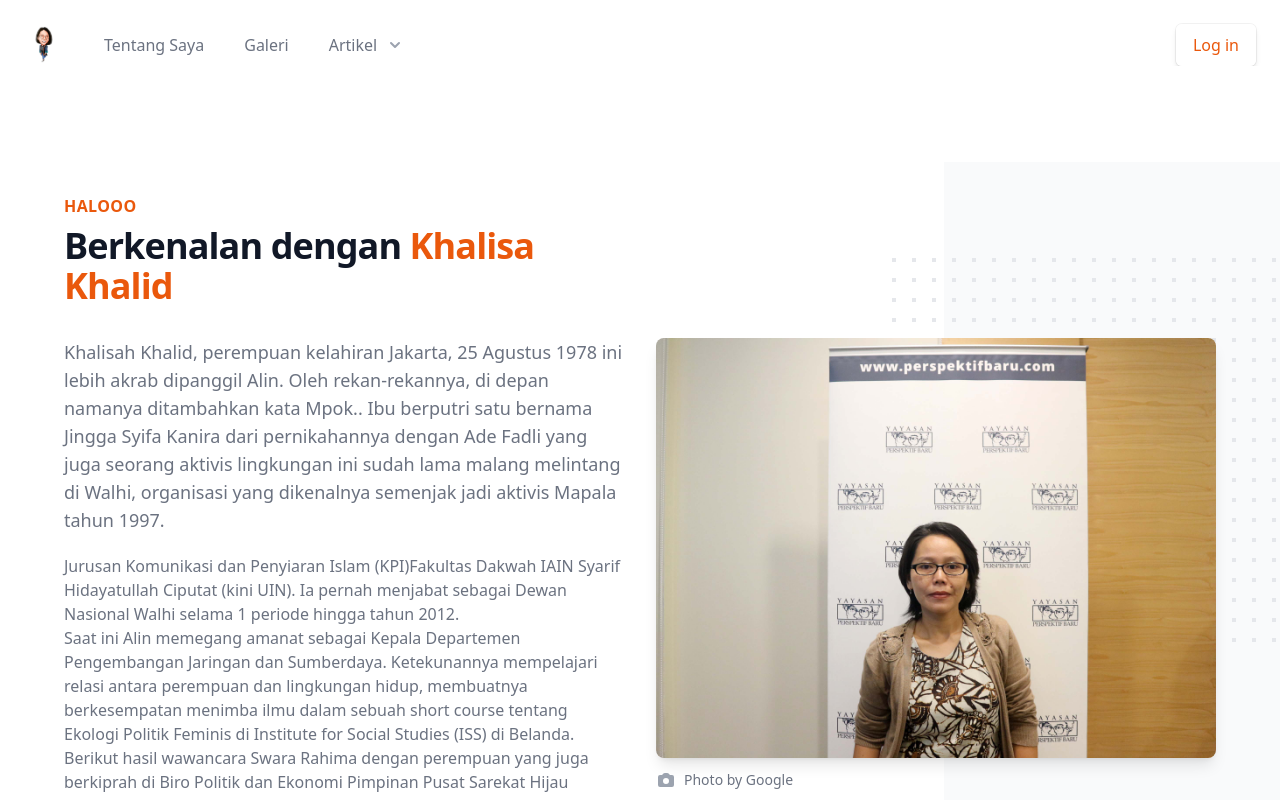
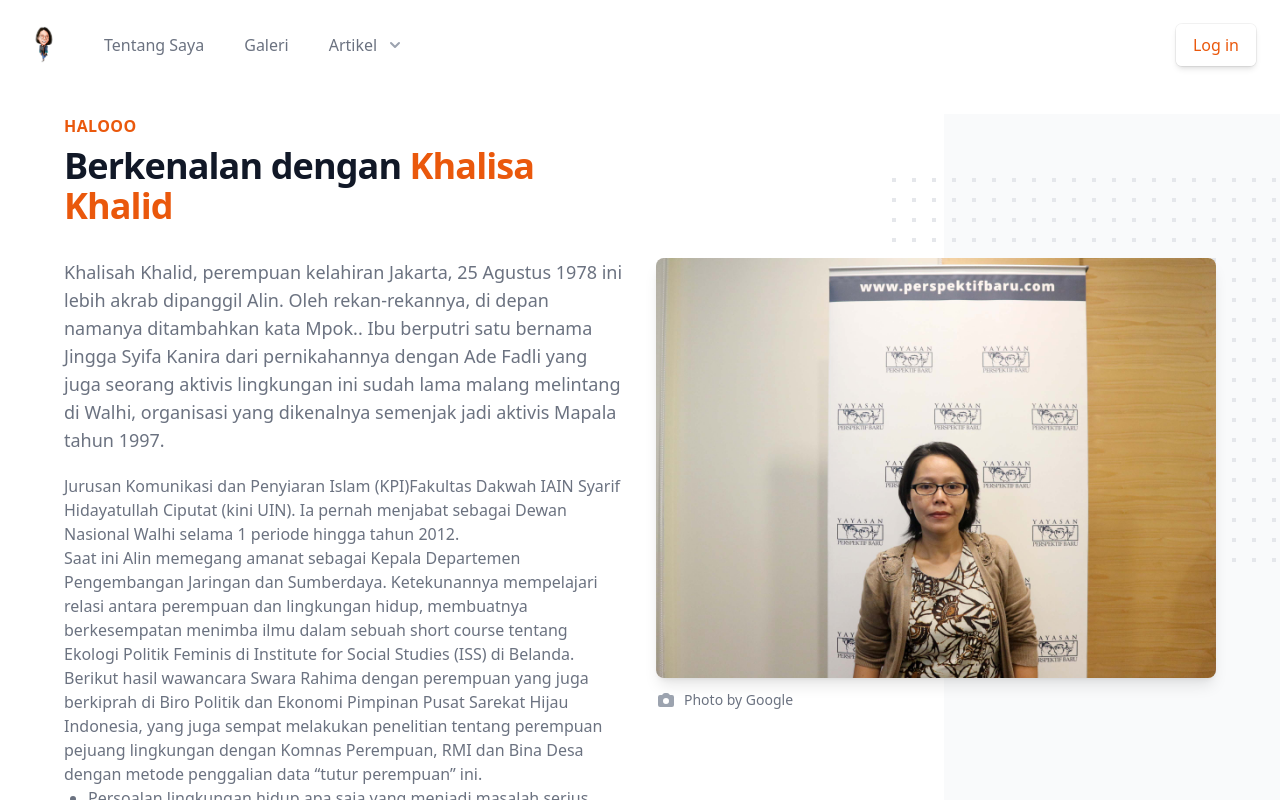
Before and after one commit to sftmm/websitealin, a React (Create React App) app: page /about in a window 1280 px wide. Shown: the top 800 px of the page. Built offline with nearby package versions, Linux system fonts and the light colour scheme.

Commit message:
edit margins in pages

```diff
--- a/src/pages/About/index.js
+++ b/src/pages/About/index.js
@@ -8,8 +8,8 @@ export default function About() {
     <>
       <div className="bg-white relative pt-6 pb-16 sm:pb-24 lg:pb-32 ">
         <Header />
-        <div className="relative py-16 bg-white overflow-hidden pt-16 pb-20 px-4 sm:px-6 lg:pt-24 lg:pb-28 lg:px-8">
-          <div className="relative max-w-7xl mx-auto py-8 px-4 sm:px-6 lg:px-8">
+        <div className="relative  mx-auto max-w-7xl py-2 bg-white overflow-hidden pt-8 pb-10 px-4 sm:px-6 lg:pt-8 lg:pb-10 lg:px-8 mt-4">
+          <div className="relative max-w-7xl mx-auto px-4 sm:px-6 lg:px-8">
             <div className="hidden lg:block bg-gray-50 absolute top-0 bottom-0 left-3/4 w-screen" />
             <div className="mx-auto text-base max-w-prose lg:grid lg:grid-cols-2 lg:gap-8 lg:max-w-none">
               <div>
--- a/src/pages/Article/index.js
+++ b/src/pages/Article/index.js
@@ -7,7 +7,7 @@ export default function ArticlePage() {
     <>
       <div className="relative pt-6 pb-16 sm:pb-24 lg:pb-32 ">
         <Header />
-        <div className="relative  mx-auto max-w-7xl py-16 bg-white overflow-hidden pt-16 pb-20 px-4 sm:px-6 lg:pt-24 lg:pb-28 lg:px-8 mt-4">
+        <div className="relative  mx-auto max-w-7xl py-6 bg-white overflow-hidden pt-8 pb-10 px-4 sm:px-6 lg:pt-8 lg:pb-10 lg:px-8 mt-4">
           <div className="hidden lg:block lg:absolute lg:inset-y-0 lg:h-full lg:w-full">
             <div
               className="relative h-full text-lg max-w-prose mx-auto"
--- a/src/pages/Gallery/index.js
+++ b/src/pages/Gallery/index.js
@@ -9,7 +9,7 @@ export default function Gallery(props) {
     <>
       <div className="relative pt-6 pb-4 sm:pb-24 lg:pb-12 ">
         <Header />
-        <div className="relative py-4 bg-white overflow-hidden pt-6 pb-4 px-4 sm:px-6 lg:pt-6 lg:pb-8 lg:px-8 mt-4">
+        <div className="relative  mx-auto max-w-7xl py-6 bg-white overflow-hidden pt-8 pb-10 px-4 sm:px-6 lg:pt-8 lg:pb-10 lg:px-8 mt-4">
           <div className="bg-white">
             <div className="max-w-2xl mx-auto py-8 px-4 sm:py-12 sm:px-6 lg:max-w-7xl lg:px-8">
               <h2 className="text-3xl text-center tracking-tight font-extrabold text-gray-900 sm:text-4xl mb-8">
```
